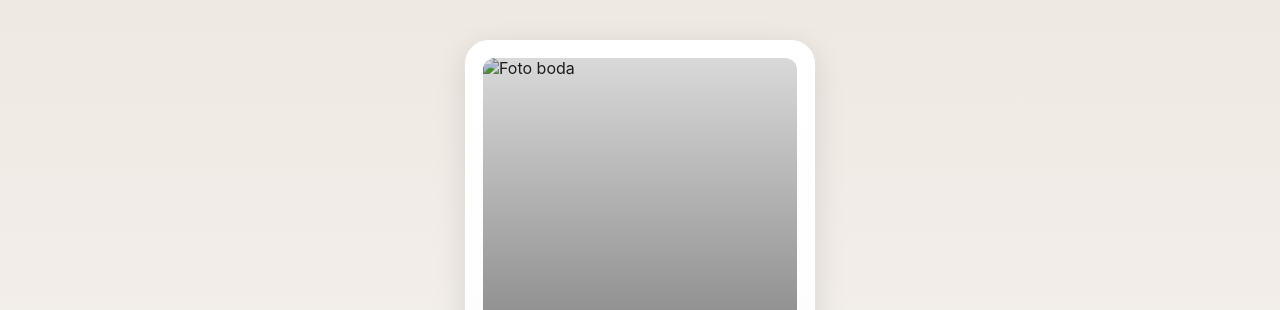
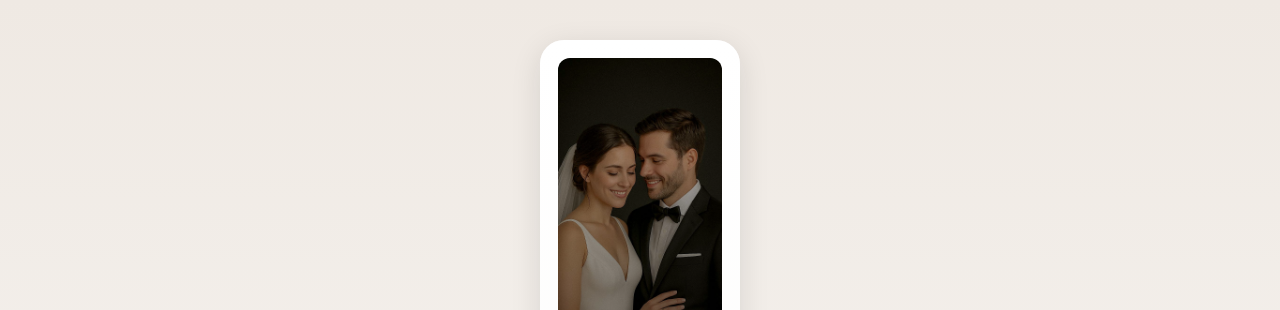
Before and after one commit to vakodesign/Invitacion, a plain HTML site: page index.html in a window 1280 px wide. Shown: the top 310 px of the page. Drawn offline with Linux system fonts and the light colour scheme.

Commit message:
initial commit

```diff
--- a/index.html
+++ b/index.html
@@ -10,7 +10,7 @@
       --card: #ffffff;
       --accent: #b6864a; /* dorado suave */
       --muted: #6b6b6b;
-      --width: 350px;
+      --width: 200px;
       --radius: 18px;
       --shadow: 0 8px 30px rgba(23,23,23,0.12);
       --font-sans: "Inter", system-ui, -apple-system, "Segoe UI", Roboto, "Helvetica Neue", Arial;
```
Also changed, not shown: insane.jpg (added), 1 other file.
